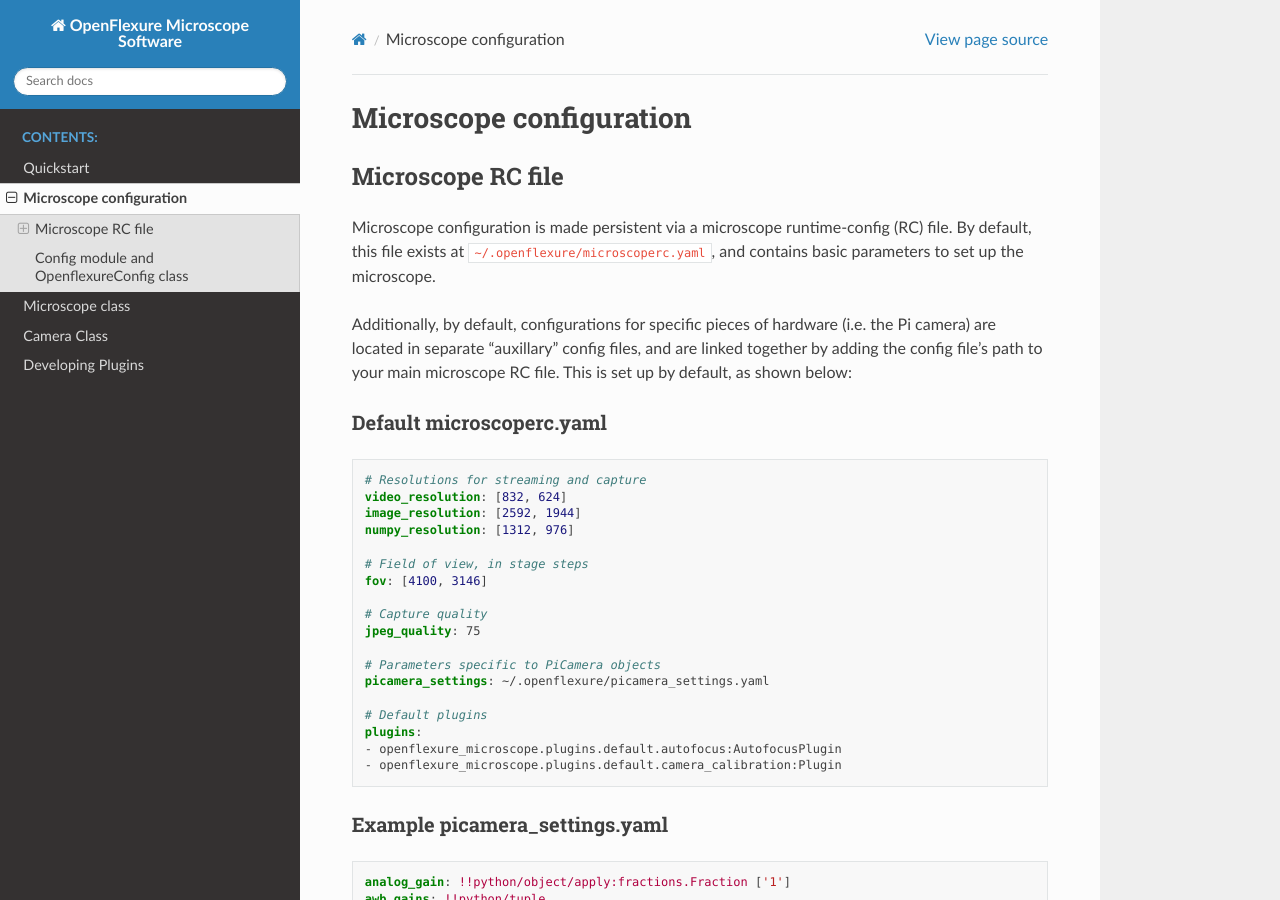
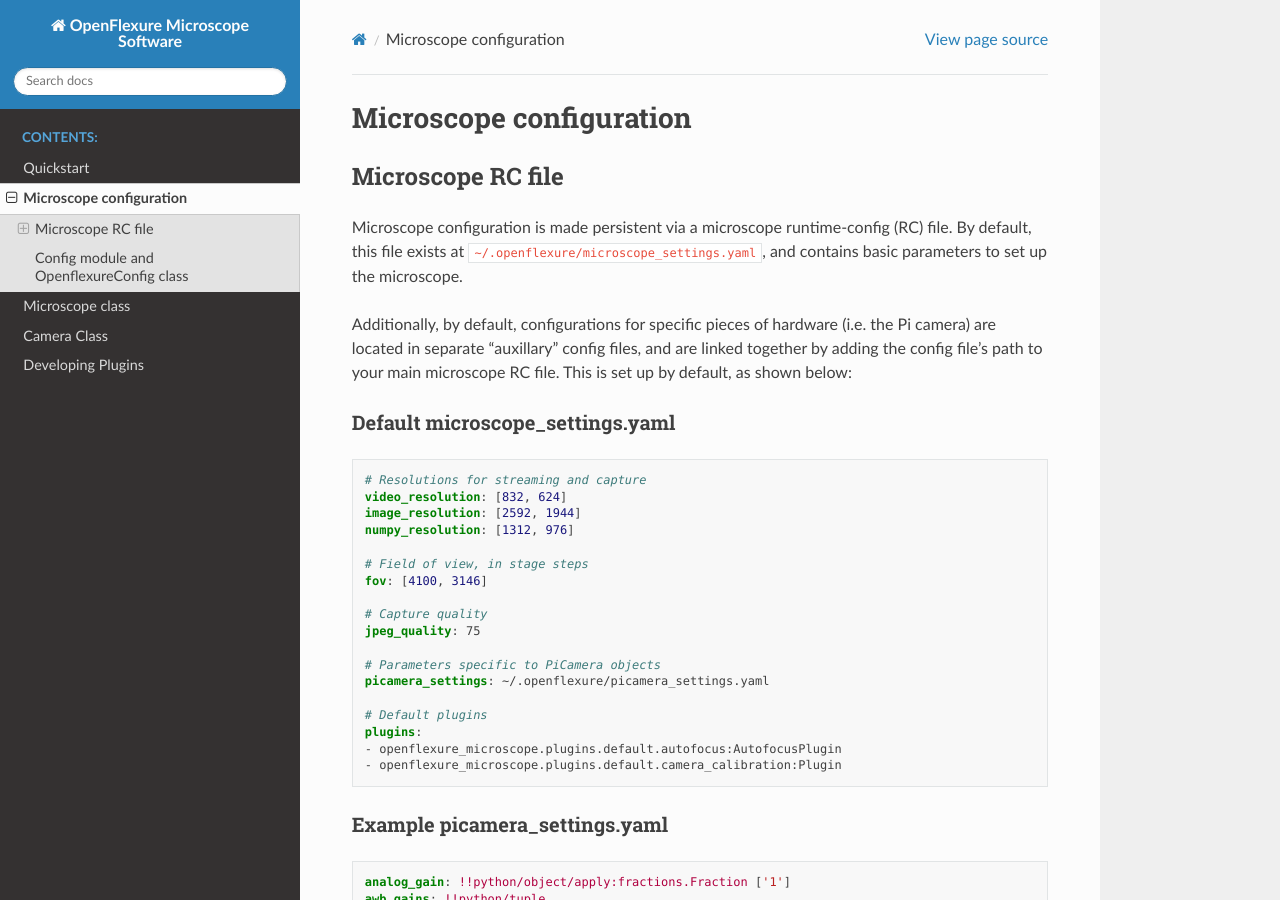
Before and after one commit to Aftaputra/Microscope-OF, a Sphinx documentation site: the page built from docs/source/config.rst, in a window 1280 px wide and 900 px high. Built offline with Sphinx 7.4.7 and the Read the Docs theme 2.0.0, drawn with Linux system fonts in a browser that asks for light colours; pages that are not in the unit, such as notebooks, are missing from menus.

Commit message:
Moved microscoperc.yaml to microscope_settings.yaml

```diff
--- a/docs/source/config.rst
+++ b/docs/source/config.rst
@@ -11,13 +11,13 @@
 ------------------
 
 Microscope configuration is made persistent via a microscope runtime-config (RC) file. By default, this
-file exists at ``~/.openflexure/microscoperc.yaml``, and contains basic parameters to set up the microscope.
+file exists at ``~/.openflexure/microscope_settings.yaml``, and contains basic parameters to set up the microscope.
 
 Additionally, by default, configurations for specific pieces of hardware (i.e. the Pi camera) are located
 in separate "auxillary" config files, and are linked together by adding the config file's path to your main
 microscope RC file. This is set up by default, as shown below:
 
-Default microscoperc.yaml
+Default microscope_settings.yaml
 +++++++++++++++++++++++++
 .. code-block:: yaml
 
--- a/docs/source/plugins/introduction.rst
+++ b/docs/source/plugins/introduction.rst
@@ -25,11 +25,11 @@
 
 The main restriction is that the plugin package must be importable using an absolute import from within the Python environment being used to load your microscope.
 
-Loading plugins with microscoperc.yaml
+Loading plugins with microscope_settings.yaml
 --------------------------------------
 Both types of plugin are loaded by specifying the plugin class in your :ref:`MicroscopeRC`. In the case of a single-file plugin, specify the path to the plugin file, followed by the name of your :py:class:`openflexure_microscope.plugins.MicroscopePlugin` child class, separated by a colon. For packaged plugins, specify the absolute module name in place of the path.
 
-For example, the plugins section of your microscoperc.yaml file may look like:
+For example, the plugins section of your microscope_settings.yaml file may look like:
 
 .. code-block:: yaml
 
```
Also changed, not shown: 2 other files.
